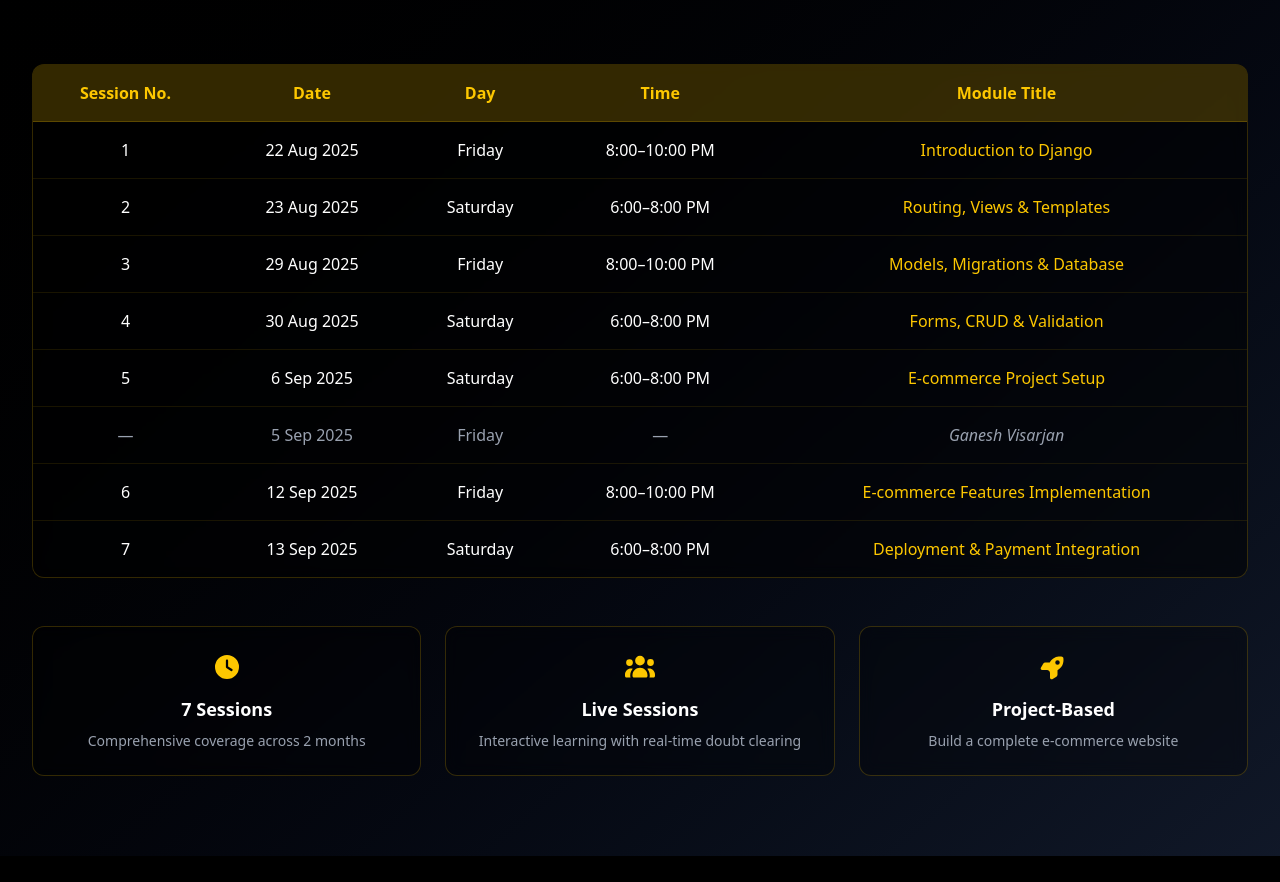
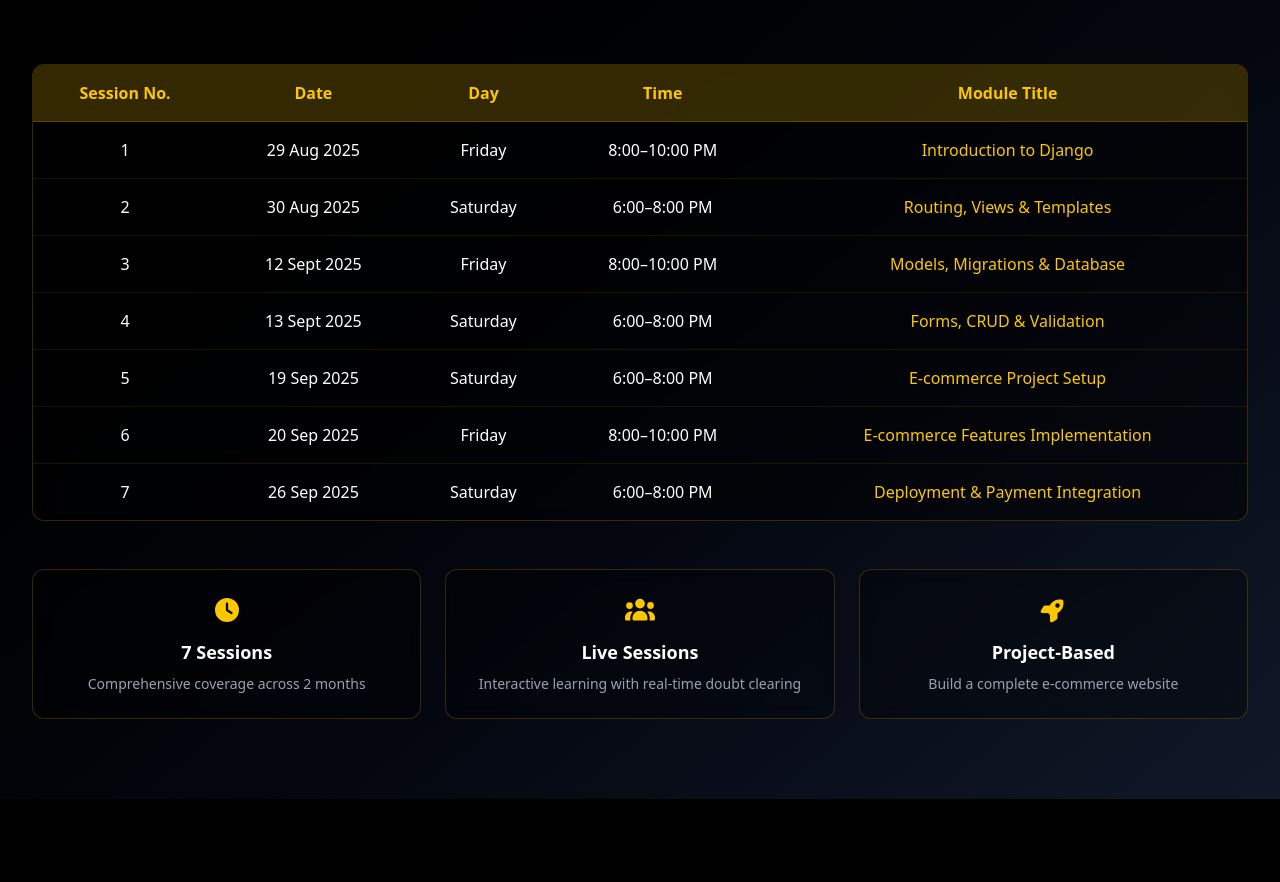
Before and after one commit to Abros3006/django-course, a Next.js app: page / in a window 1280 px wide. Shown: the part 1742-2624 px from the top of the page. Built offline with nearby package versions, Linux system fonts and the light colour scheme.

Commit message:
Update course schedule dates in the Home component to reflect new session timings, ensuring accurate information for users.

```diff
--- a/src/app/page.tsx
+++ b/src/app/page.tsx
@@ -260,7 +260,7 @@
                 <tbody>
                   <tr>
                     <td className="p-4 text-center text-white border-b border-yellow-400/10">1</td>
-                    <td className="p-4 text-center text-white border-b border-yellow-400/10">22 Aug 2025</td>
+                    <td className="p-4 text-center text-white border-b border-yellow-400/10">29 Aug 2025</td>
                     <td className="p-4 text-center text-white border-b border-yellow-400/10">Friday</td>
                     <td className="p-4 text-center text-white border-b border-yellow-400/10">8:00–10:00 PM</td>
                     <td className="p-4 text-center text-white border-b border-yellow-400/10">
@@ -271,7 +271,7 @@
                   </tr>
                   <tr>
                     <td className="p-4 text-center text-white border-b border-yellow-400/10">2</td>
-                    <td className="p-4 text-center text-white border-b border-yellow-400/10">23 Aug 2025</td>
+                    <td className="p-4 text-center text-white border-b border-yellow-400/10">30 Aug 2025</td>
                     <td className="p-4 text-center text-white border-b border-yellow-400/10">Saturday</td>
                     <td className="p-4 text-center text-white border-b border-yellow-400/10">6:00–8:00 PM</td>
                     <td className="p-4 text-center text-white border-b border-yellow-400/10">
@@ -282,7 +282,7 @@
                   </tr>
                   <tr>
                     <td className="p-4 text-center text-white border-b border-yellow-400/10">3</td>
-                    <td className="p-4 text-center text-white border-b border-yellow-400/10">29 Aug 2025</td>
+                    <td className="p-4 text-center text-white border-b border-yellow-400/10">12 Sept 2025</td>
                     <td className="p-4 text-center text-white border-b border-yellow-400/10">Friday</td>
                     <td className="p-4 text-center text-white border-b border-yellow-400/10">8:00–10:00 PM</td>
                     <td className="p-4 text-center text-white border-b border-yellow-400/10">
@@ -293,7 +293,7 @@
                   </tr>
                   <tr>
                     <td className="p-4 text-center text-white border-b border-yellow-400/10">4</td>
-                    <td className="p-4 text-center text-white border-b border-yellow-400/10">30 Aug 2025</td>
+                    <td className="p-4 text-center text-white border-b border-yellow-400/10">13 Sept 2025</td>
                     <td className="p-4 text-center text-white border-b border-yellow-400/10">Saturday</td>
                     <td className="p-4 text-center text-white border-b border-yellow-400/10">6:00–8:00 PM</td>
                     <td className="p-4 text-center text-white border-b border-yellow-400/10">
@@ -304,7 +304,7 @@
                   </tr>
                   <tr>
                     <td className="p-4 text-center text-white border-b border-yellow-400/10">5</td>
-                    <td className="p-4 text-center text-white border-b border-yellow-400/10">6 Sep 2025</td>
+                    <td className="p-4 text-center text-white border-b border-yellow-400/10">19 Sep 2025</td>
                     <td className="p-4 text-center text-white border-b border-yellow-400/10">Saturday</td>
                     <td className="p-4 text-center text-white border-b border-yellow-400/10">6:00–8:00 PM</td>
                     <td className="p-4 text-center text-white border-b border-yellow-400/10">
@@ -314,17 +314,8 @@
                     </td>
                   </tr>
                   <tr>
-                    <td className="p-4 text-center text-gray-400 border-b border-yellow-400/10">—</td>
-                    <td className="p-4 text-center text-gray-400 border-b border-yellow-400/10">5 Sep 2025</td>
-                    <td className="p-4 text-center text-gray-400 border-b border-yellow-400/10">Friday</td>
-                    <td className="p-4 text-center text-gray-400 border-b border-yellow-400/10">—</td>
-                    <td className="p-4 text-center text-gray-400 border-b border-yellow-400/10 italic">
-                      Ganesh Visarjan
-                    </td>
-                  </tr>
-                  <tr>
                     <td className="p-4 text-center text-white border-b border-yellow-400/10">6</td>
-                    <td className="p-4 text-center text-white border-b border-yellow-400/10">12 Sep 2025</td>
+                    <td className="p-4 text-center text-white border-b border-yellow-400/10">20 Sep 2025</td>
                     <td className="p-4 text-center text-white border-b border-yellow-400/10">Friday</td>
                     <td className="p-4 text-center text-white border-b border-yellow-400/10">8:00–10:00 PM</td>
                     <td className="p-4 text-center text-white border-b border-yellow-400/10">
@@ -335,7 +326,7 @@
                   </tr>
                   <tr>
                     <td className="p-4 text-center text-white">7</td>
-                    <td className="p-4 text-center text-white">13 Sep 2025</td>
+                    <td className="p-4 text-center text-white">26 Sep 2025</td>
                     <td className="p-4 text-center text-white">Saturday</td>
                     <td className="p-4 text-center text-white">6:00–8:00 PM</td>
                     <td className="p-4 text-center text-white">
```
